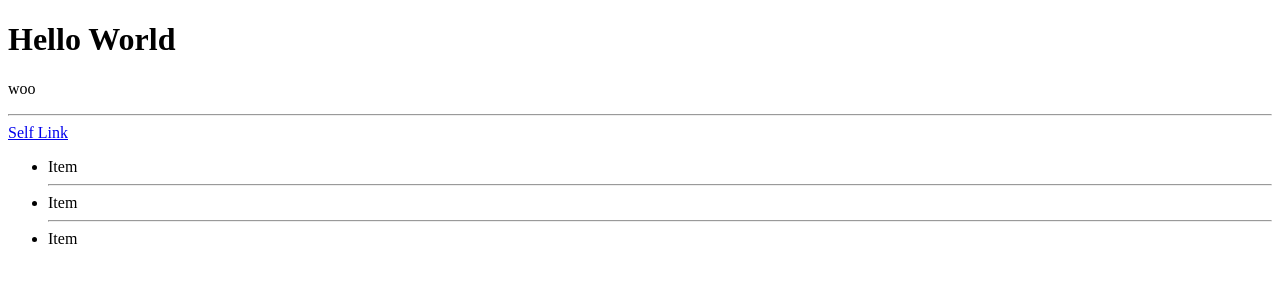
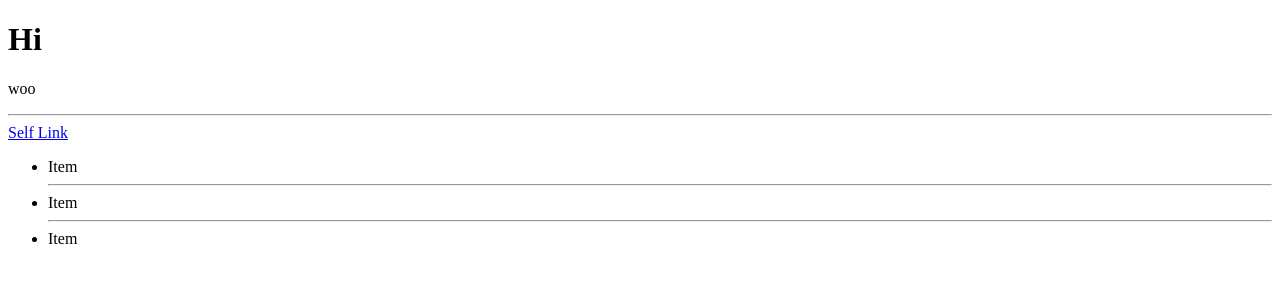
Before and after one commit to dxlerate/dxlerate.github.io, a plain HTML site: page index.html in a window 1280 px wide. Drawn offline with Linux system fonts and the light colour scheme.

Commit message:
Update index.html

```diff
--- a/index.html
+++ b/index.html
@@ -5,7 +5,7 @@
 </head>
 <body>
 
-<h1>Hello World</h1>
+<h1>Hi</h1>
 
 <p>woo</p>
 <hr>
```
